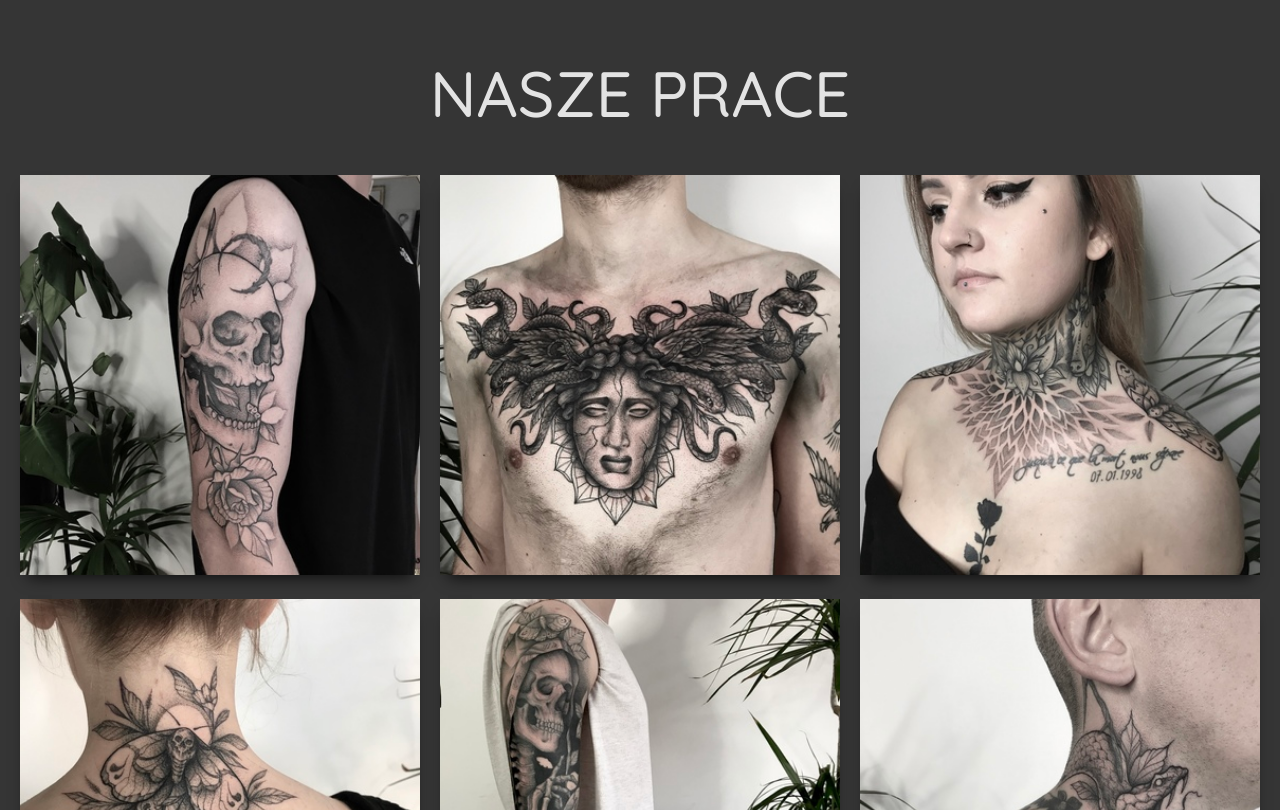
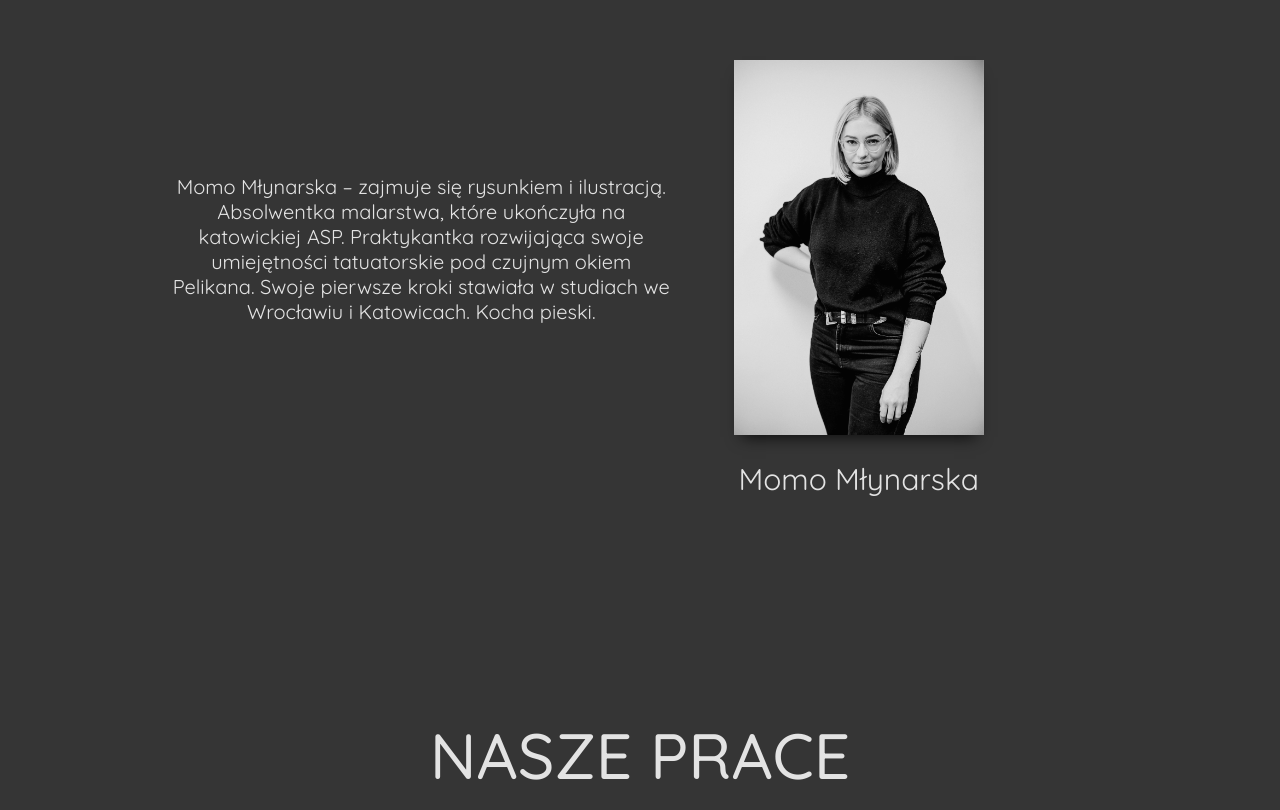
Before and after one commit to hajzeer/srebrna_cma_tattoostudio, a Vue app: page / in a window 1280 px wide. Shown: the part 2959-3769 px from the top of the page. Built offline with nearby package versions, Linux system fonts and the light colour scheme.

Commit message:
add new worker

```diff
--- a/src/App.vue
+++ b/src/App.vue
@@ -74,6 +74,7 @@
 
 import pelikan from './assets/01R.jpg';
 import magda from './assets/17R.jpg';
+import momo from './assets/155.png';
 
 import workImg1 from './assets/WorkImg/img_1.jpg';
 import workImg2 from './assets/WorkImg/img_2.jpg';
@@ -105,6 +106,13 @@ export default {
           name: 'Magda',
           desc: 'Magda – menadżerka studia. Wkraczająca w świat tatuażu, gotowa na wszystkie nowe wyzwania, które przyniesie jej to miejsce.',
           ig_href: 0,
+        },
+        {
+          id: 2,
+          photo: momo,
+          name: 'Momo Młynarska',
+          desc: 'Momo Młynarska – zajmuje się rysunkiem i ilustracją. Absolwentka malarstwa, które ukończyła na katowickiej ASP. Praktykantka rozwijająca swoje umiejętności tatuatorskie pod czujnym okiem Pelikana. Swoje pierwsze kroki stawiała w studiach we Wrocławiu i Katowicach. Kocha pieski.',
+          ig_href: 'https://www.instagram.com/momomlynarska/',
         },
       ],
 
--- a/src/components/Workers.vue
+++ b/src/components/Workers.vue
@@ -108,6 +108,7 @@ export default {
         height: 30px;
         color: #E3E3E3;
         z-index: 0;
+        cursor: pointer;
 
       .gg-instagram {
         width: 100%;
```
Also changed, not shown: src/assets/155.png (added).
